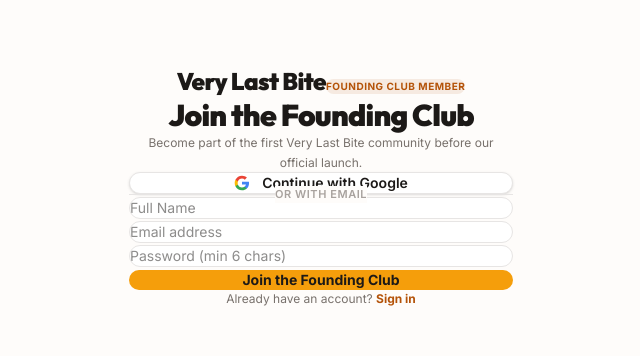
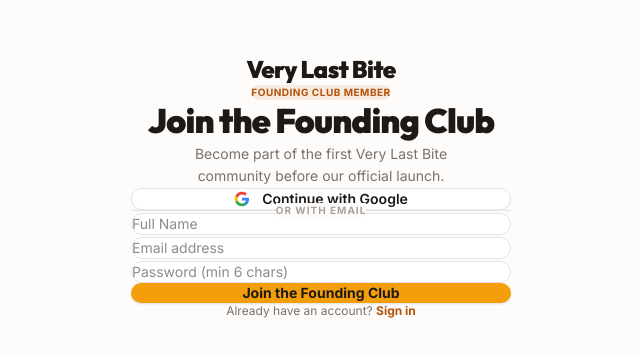
Before and after one commit to brentinomuller615-collab/very-last-bite, a Next.js app: page /signup in a window 1280 px wide. Shown: the part 214-570 px from the top of the page, without its empty margins (319-959 px from the left). Built offline with nearby package versions, Linux system fonts and the light colour scheme; no server answers.

Commit message:
Refine spacing, alignment and visual hierarchy of Founding Club auth pages

```diff
--- a/src/app/(auth)/login/page.tsx
+++ b/src/app/(auth)/login/page.tsx
@@ -89,51 +89,54 @@
   };
 
   return (
-    <div className="min-h-[100dvh] flex flex-col items-center justify-center p-6 bg-[#FEFCFA]">
+    <div className="min-h-[100dvh] flex flex-col items-center justify-center px-6 py-16 sm:py-24 bg-[#FEFCFA]">
       <motion.div
-        initial={{ opacity: 0, y: 20 }}
+        initial={{ opacity: 0, y: 16 }}
         animate={{ opacity: 1, y: 0 }}
-        className="w-full max-w-sm space-y-8"
+        transition={{ duration: 0.4, ease: "easeOut" }}
+        className="w-full max-w-[380px] flex flex-col items-stretch"
       >
-        <div className="text-center space-y-3">
+        {/* Header Section */}
+        <div className="text-center flex flex-col items-center mb-9">
           <Link
             href="/"
-            className="inline-block text-2xl font-black tracking-tight mb-2"
+            className="inline-block text-2xl font-black tracking-tight mb-8 hover:opacity-90 transition-opacity"
             style={{ fontFamily: "var(--font-display)", color: "#1C1917" }}
           >
             Very Last Bite
           </Link>
           <h1
-            className="text-3xl font-black tracking-tight"
+            className="text-3xl sm:text-[34px] font-black tracking-tight leading-tight mb-3"
             style={{ fontFamily: "var(--font-display)", color: "#1C1917" }}
           >
             Welcome Back
           </h1>
-          <p className="text-xs leading-relaxed" style={{ color: "#78716C" }}>
+          <p className="text-xs sm:text-sm text-[#78716C] leading-relaxed max-w-[310px] mx-auto">
             Sign in to access your Founding Club Dashboard
           </p>
         </div>
 
+        {/* Alerts */}
         {error && (
-          <div className="p-4 text-xs text-red-600 bg-red-500/10 border border-red-500/20 rounded-xl text-center">
+          <div className="p-4 text-xs text-red-600 bg-red-500/10 border border-red-500/20 rounded-xl text-center mb-6">
             {error}
           </div>
         )}
         {resetMessage && (
-          <div className="p-4 text-xs text-green-600 bg-green-500/10 border border-green-500/20 rounded-xl text-center">
+          <div className="p-4 text-xs text-green-600 bg-green-500/10 border border-green-500/20 rounded-xl text-center mb-6">
             {resetMessage}
           </div>
         )}
 
         {/* Continue with Google */}
         <motion.button
-          whileTap={{ scale: 0.98 }}
+          whileTap={{ scale: 0.985 }}
           disabled={googleLoading || loading}
           onClick={handleGoogleSignIn}
           type="button"
-          className="w-full py-3.5 px-4 rounded-xl font-semibold text-sm text-[#1C1917] bg-white border border-[#E7E5E4] flex items-center justify-center gap-3 shadow-sm hover:border-[#D6D3D1] transition-all disabled:opacity-50"
+          className="w-full py-3.5 px-4 rounded-xl font-semibold text-sm text-[#1C1917] bg-white border border-[#E7E5E4] flex items-center justify-center gap-3 shadow-xs hover:border-[#D6D3D1] hover:bg-[#FAF8F5] transition-all disabled:opacity-50 mb-7"
         >
-          <svg className="w-4 h-4" viewBox="0 0 24 24">
+          <svg className="w-4 h-4 flex-shrink-0" viewBox="0 0 24 24">
             <path
               fill="#4285F4"
               d="M22.56 12.25c0-.78-.07-1.53-.2-2.25H12v4.26h5.92c-.26 1.37-1.04 2.53-2.21 3.31v2.77h3.57c2.08-1.92 3.28-4.74 3.28-8.09z"
@@ -154,15 +157,17 @@
           <span>{googleLoading ? "Connecting..." : "Continue with Google"}</span>
         </motion.button>
 
-        <div className="relative flex items-center justify-center my-4">
+        {/* Divider */}
+        <div className="relative flex items-center justify-center mb-7">
           <div className="border-t border-[#E7E5E4] w-full" />
-          <span className="bg-[#FEFCFA] px-3 text-[11px] uppercase tracking-wider text-[#A8A29E] font-semibold absolute">
+          <span className="bg-[#FEFCFA] px-3.5 text-[10px] font-bold uppercase tracking-widest text-[#A8A29E] absolute">
             or with email
           </span>
         </div>
 
-        <form onSubmit={handleLogin} className="space-y-4">
-          <div className="space-y-3">
+        {/* Form */}
+        <form onSubmit={handleLogin} className="flex flex-col">
+          <div className="space-y-3.5 mb-3">
             <div>
               <input
                 type="email"
@@ -199,7 +204,7 @@
             </div>
           </div>
 
-          <div className="flex justify-end">
+          <div className="flex justify-end mb-6">
             <button
               type="button"
               onClick={handleResetPassword}
@@ -210,10 +215,10 @@
           </div>
 
           <motion.button
-            whileTap={{ scale: 0.98 }}
+            whileTap={{ scale: 0.985 }}
             disabled={loading || googleLoading}
             type="submit"
-            className="w-full py-3.5 rounded-xl font-bold text-sm text-[#1C1917] transition-opacity disabled:opacity-50"
+            className="w-full py-3.5 rounded-xl font-bold text-sm text-[#1C1917] transition-all disabled:opacity-50 shadow-sm hover:brightness-105"
             style={{
               background: "#F59E0B",
             }}
@@ -222,7 +227,8 @@
           </motion.button>
         </form>
 
-        <p className="text-center text-xs text-[#78716C]">
+        {/* Footer Links */}
+        <p className="text-center text-xs text-[#78716C] mt-8">
           Don&apos;t have an account?{" "}
           <Link
             href="/signup"
@@ -232,7 +238,7 @@
           </Link>
         </p>
 
-        <div className="text-center pt-4 border-t border-[#E7E5E4]">
+        <div className="text-center pt-6 mt-6 border-t border-[#E7E5E4]">
           <Link
             href="/bakery"
             className="text-xs font-semibold text-[#78716C] hover:text-[#1C1917] transition-colors"
--- a/src/app/(auth)/signup/page.tsx
+++ b/src/app/(auth)/signup/page.tsx
@@ -56,49 +56,59 @@
   };
 
   return (
-    <div className="min-h-[100dvh] flex flex-col items-center justify-center p-6 bg-[#FEFCFA]">
+    <div className="min-h-[100dvh] flex flex-col items-center justify-center px-6 py-16 sm:py-24 bg-[#FEFCFA]">
       <motion.div
-        initial={{ opacity: 0, y: 20 }}
+        initial={{ opacity: 0, y: 16 }}
         animate={{ opacity: 1, y: 0 }}
-        className="w-full max-w-sm space-y-8"
+        transition={{ duration: 0.4, ease: "easeOut" }}
+        className="w-full max-w-[380px] flex flex-col items-stretch"
       >
-        <div className="text-center space-y-3">
+        {/* Header Section */}
+        <div className="text-center flex flex-col items-center mb-9">
+          {/* Logo */}
           <Link
             href="/"
-            className="inline-block text-2xl font-black tracking-tight mb-2"
+            className="inline-block text-2xl font-black tracking-tight mb-8 hover:opacity-90 transition-opacity"
             style={{ fontFamily: "var(--font-display)", color: "#1C1917" }}
           >
             Very Last Bite
           </Link>
-          <div className="inline-block text-[10px] font-bold tracking-wider uppercase text-[#B45309] bg-[#B45309]/10 rounded-full px-3 py-1 mb-1">
+
+          {/* Founding Club Badge */}
+          <div className="inline-flex items-center text-[10px] font-bold tracking-wider uppercase text-[#B45309] bg-[#B45309]/10 rounded-full px-3.5 py-1.5 mb-4">
             Founding Club Member
           </div>
+
+          {/* Main Heading */}
           <h1
-            className="text-3xl font-black tracking-tight"
+            className="text-3xl sm:text-[34px] font-black tracking-tight leading-tight mb-3"
             style={{ fontFamily: "var(--font-display)", color: "#1C1917" }}
           >
             Join the Founding Club
           </h1>
-          <p className="text-xs leading-relaxed" style={{ color: "#78716C" }}>
+
+          {/* Supporting Text */}
+          <p className="text-xs sm:text-sm text-[#78716C] leading-relaxed max-w-[310px] mx-auto">
             Become part of the first Very Last Bite community before our official launch.
           </p>
         </div>
 
+        {/* Error Alert */}
         {error && (
-          <div className="p-4 text-xs text-red-600 bg-red-500/10 border border-red-500/20 rounded-xl text-center">
+          <div className="p-4 text-xs text-red-600 bg-red-500/10 border border-red-500/20 rounded-xl text-center mb-6">
             {error}
           </div>
         )}
 
-        {/* Continue with Google */}
+        {/* Continue with Google Button */}
         <motion.button
-          whileTap={{ scale: 0.98 }}
+          whileTap={{ scale: 0.985 }}
           disabled={googleLoading || loading}
           onClick={handleGoogleSignIn}
           type="button"
-          className="w-full py-3.5 px-4 rounded-xl font-semibold text-sm text-[#1C1917] bg-white border border-[#E7E5E4] flex items-center justify-center gap-3 shadow-sm hover:border-[#D6D3D1] transition-all disabled:opacity-50"
+          className="w-full py-3.5 px-4 rounded-xl font-semibold text-sm text-[#1C1917] bg-white border border-[#E7E5E4] flex items-center justify-center gap-3 shadow-xs hover:border-[#D6D3D1] hover:bg-[#FAF8F5] transition-all disabled:opacity-50 mb-7"
         >
-          <svg className="w-4 h-4" viewBox="0 0 24 24">
+          <svg className="w-4 h-4 flex-shrink-0" viewBox="0 0 24 24">
             <path
               fill="#4285F4"
               d="M22.56 12.25c0-.78-.07-1.53-.2-2.25H12v4.26h5.92c-.26 1.37-1.04 2.53-2.21 3.31v2.77h3.57c2.08-1.92 3.28-4.74 3.28-8.09z"
@@ -119,15 +129,17 @@
           <span>{googleLoading ? "Connecting..." : "Continue with Google"}</span>
         </motion.button>
 
-        <div className="relative flex items-center justify-center my-4">
+        {/* Divider */}
+        <div className="relative flex items-center justify-center mb-7">
           <div className="border-t border-[#E7E5E4] w-full" />
-          <span className="bg-[#FEFCFA] px-3 text-[11px] uppercase tracking-wider text-[#A8A29E] font-semibold absolute">
+          <span className="bg-[#FEFCFA] px-3.5 text-[10px] font-bold uppercase tracking-widest text-[#A8A29E] absolute">
             or with email
           </span>
         </div>
 
-        <form onSubmit={handleSignup} className="space-y-4">
-          <div className="space-y-3">
+        {/* Form Fields Stack */}
+        <form onSubmit={handleSignup} className="flex flex-col">
+          <div className="space-y-3.5 mb-6">
             <div>
               <input
                 type="text"
@@ -181,21 +193,22 @@
             </div>
           </div>
 
+          {/* Primary CTA */}
           <motion.button
-            whileTap={{ scale: 0.98 }}
+            whileTap={{ scale: 0.985 }}
             disabled={loading || googleLoading}
             type="submit"
-            className="w-full py-3.5 rounded-xl font-bold text-sm text-white transition-opacity disabled:opacity-50"
+            className="w-full py-3.5 rounded-xl font-bold text-sm text-[#1C1917] transition-all disabled:opacity-50 shadow-sm hover:brightness-105"
             style={{
               background: "#F59E0B",
-              color: "#1C1917",
             }}
           >
             {loading ? "Joining Founding Club..." : "Join the Founding Club"}
           </motion.button>
         </form>
 
-        <p className="text-center text-xs text-[#78716C]">
+        {/* Footer Link */}
+        <p className="text-center text-xs text-[#78716C] mt-8">
           Already have an account?{" "}
           <Link
             href="/login"
```
